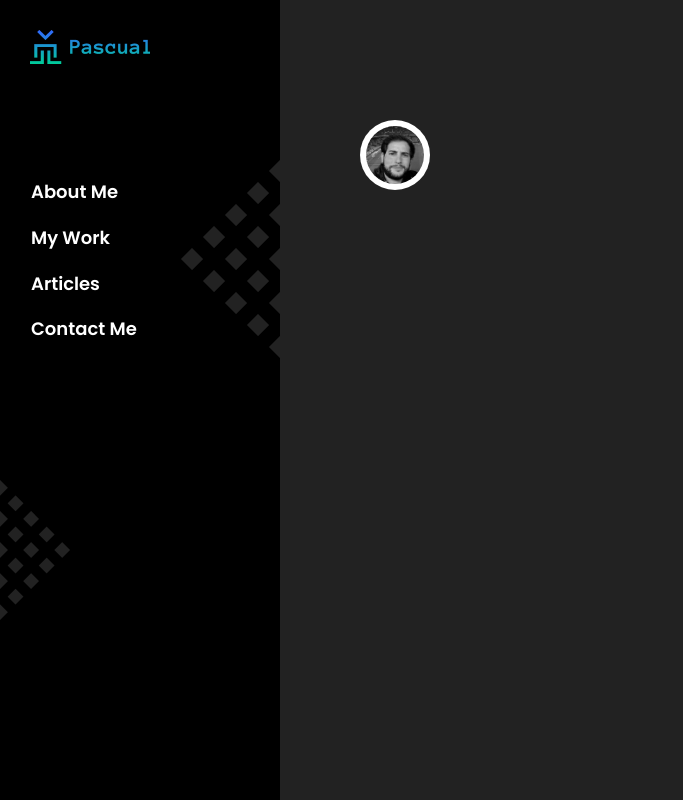
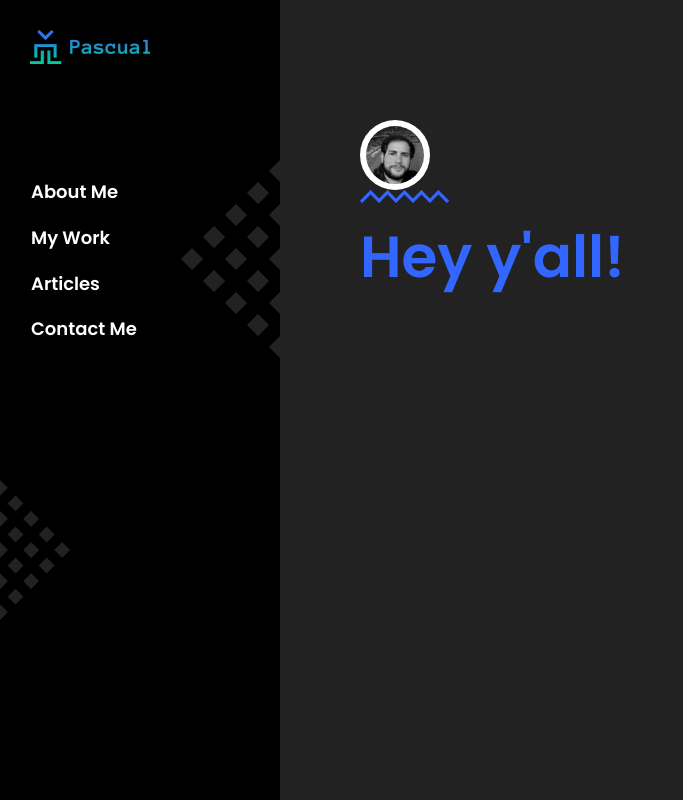
Before and after one commit to pascualmj/pascualmj-front, a React (Create React App) app: page / in a window 1280 px wide. Shown: the whole page, without its empty margins (0-683 px from the left). Built offline with nearby package versions, Linux system fonts and the light colour scheme.

Commit message:
Create SectionTitle component

```diff
--- /dev/null
+++ b/src/components/SectionTitle/SectionTitle.js
@@ -0,0 +1,20 @@
+import React from "react";
+import PropTypes from "prop-types";
+import "./sectionTitle.scss";
+import zigZagImage from "../../assets/img/img_02.png";
+
+const SectionTitle = ({ title, size = "big" }) => {
+  return (
+    <div className="section-title">
+      <img src={zigZagImage} alt="" />
+      <h2 className={size}>{title}</h2>
+    </div>
+  );
+};
+
+SectionTitle.propTypes = {
+  title: PropTypes.string.isRequired,
+  size: PropTypes.oneOf(["big", "regular"]),
+};
+
+export default SectionTitle;
--- /dev/null
+++ b/src/components/SectionTitle/index.js
@@ -0,0 +1 @@
+export { default } from "./SectionTitle";
--- /dev/null
+++ b/src/components/SectionTitle/sectionTitle.scss
@@ -0,0 +1,19 @@
+@import "../../assets/scss/variables";
+
+.section-title {
+  img {
+    width: 8.9rem;
+    display: inline-block;
+    margin-bottom: 1rem;
+  }
+
+  h2 {
+    color: $color-primary;
+    font-family: $font-secondary;
+    font-size: 5.8rem;
+
+    &.regular {
+      font-size: 4.8rem;
+    }
+  }
+}
--- a/src/views/Home/Home.js
+++ b/src/views/Home/Home.js
@@ -3,12 +3,14 @@ import profileImage from "../../assets/img/img_profile_00.jpg";
 
 import ViewSection from "../../components/ViewSection";
 import CircleImage from "../../components/CircleImage";
+import SectionTitle from "../../components/SectionTitle";
 
 const Home = () => {
   return (
     <>
       <ViewSection>
         <CircleImage imgUrl={profileImage} alt="Manuel Pascual" />
+        <SectionTitle title="Hey y'all!" size="big" />
       </ViewSection>
     </>
   );
```
